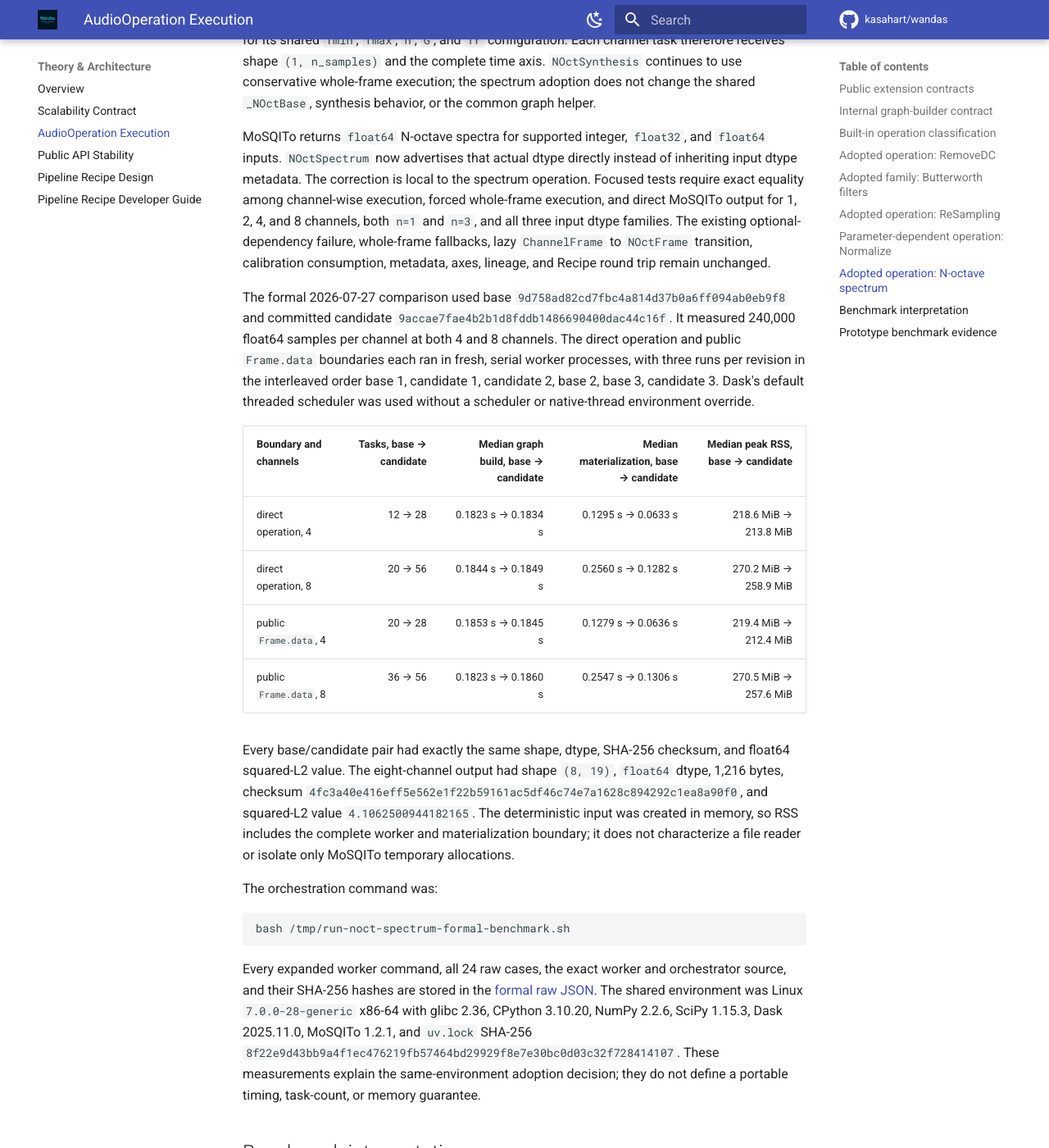
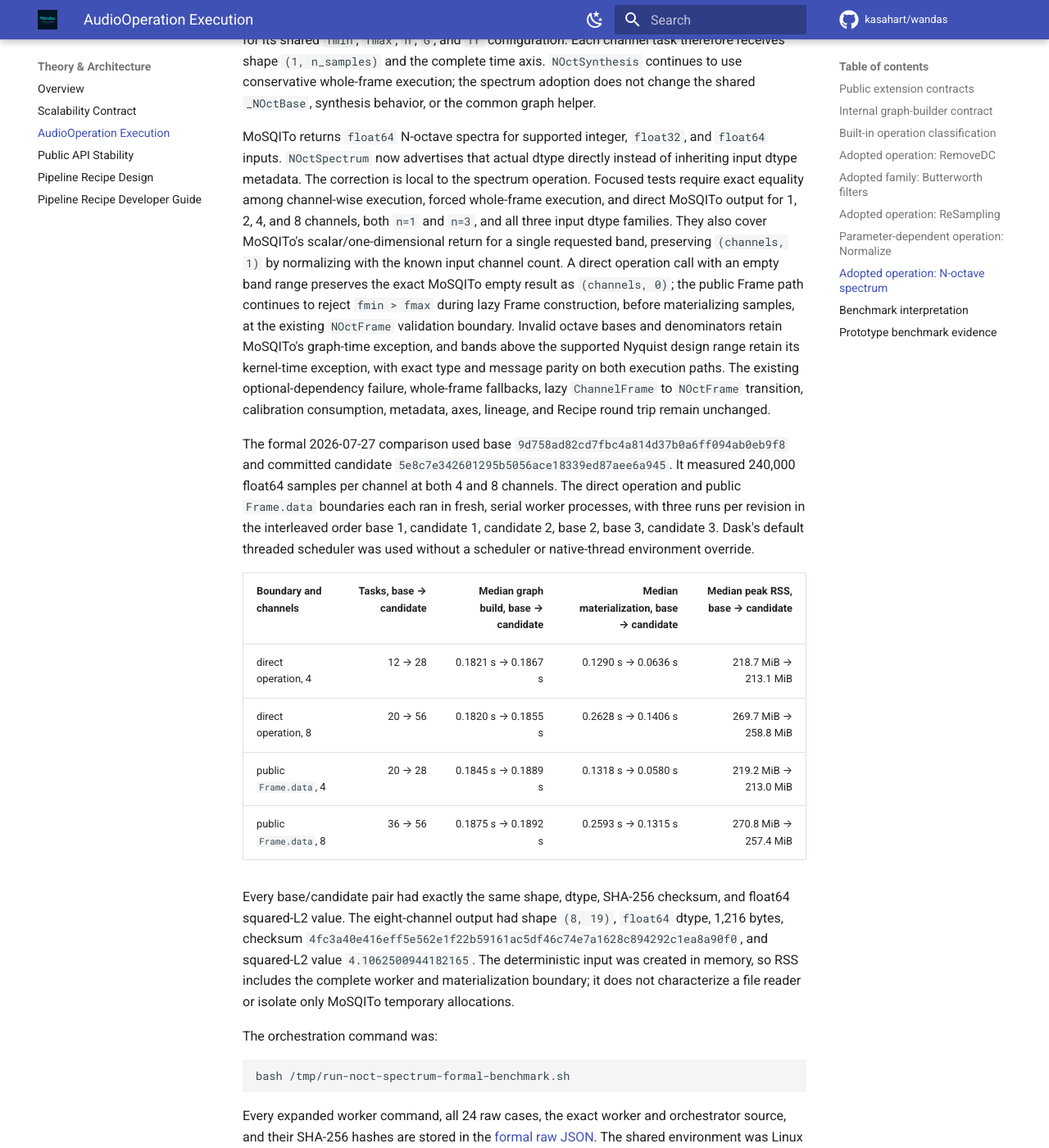
Before and after one commit to kasahart/wandas, an MkDocs documentation site: the page built from docs/src/explanation/audio-operation-execution.md, in a window 1280 px wide and 1400 px high, scrolled down 5202 px. Shown: the whole window at 82% size. Built offline with MkDocs 1.6.1 and Material for MkDocs 9.7.7, drawn with Linux system fonts in a browser that asks for light colours; comment, search, counter and statistics services are not loaded.

Commit message:
docs: refresh N-octave benchmark evidence

```diff
--- a/docs/src/explanation/audio-operation-execution.md
+++ b/docs/src/explanation/audio-operation-execution.md
@@ -166,13 +166,21 @@ MoSQITo returns `float64` N-octave spectra for supported integer, `float32`, and
 inheriting input dtype metadata. The correction is local to the spectrum operation.
 Focused tests require exact equality among channel-wise execution, forced whole-frame
 execution, and direct MoSQITo output for 1, 2, 4, and 8 channels, both `n=1` and `n=3`,
-and all three input dtype families. The existing optional-dependency failure,
+and all three input dtype families. They also cover MoSQITo's scalar/one-dimensional
+return for a single requested band, preserving `(channels, 1)` by normalizing with the
+known input channel count. A direct operation call with an empty band range preserves
+the exact MoSQITo empty result as `(channels, 0)`; the public Frame path continues to
+reject `fmin > fmax` during lazy Frame construction, before materializing samples, at
+the existing `NOctFrame` validation boundary. Invalid
+octave bases and denominators retain MoSQITo's graph-time exception, and bands above
+the supported Nyquist design range retain its kernel-time exception, with exact type
+and message parity on both execution paths. The existing optional-dependency failure,
 whole-frame fallbacks, lazy `ChannelFrame` to `NOctFrame` transition, calibration
 consumption, metadata, axes, lineage, and Recipe round trip remain unchanged.
 
 The formal 2026-07-27 comparison used base
 `9d758ad82cd7fbc4a814d37b0a6ff094ab0eb9f8` and committed candidate
-`9accae7fae4b2b1d8fddb1486690400dac44c16f`. It measured 240,000 float64 samples per
+`5e8c7e342601295b5056ace18339ed87aee6a945`. It measured 240,000 float64 samples per
 channel at both 4 and 8 channels. The direct operation and public `Frame.data`
 boundaries each ran in fresh, serial worker processes, with three runs per revision in
 the interleaved order base 1, candidate 1, candidate 2, base 2, base 3, candidate 3.
@@ -181,10 +189,10 @@ environment override.
 
 | Boundary and channels | Tasks, base → candidate | Median graph build, base → candidate | Median materialization, base → candidate | Median peak RSS, base → candidate |
 | --- | ---: | ---: | ---: | ---: |
-| direct operation, 4 | 12 → 28 | 0.1823 s → 0.1834 s | 0.1295 s → 0.0633 s | 218.6 MiB → 213.8 MiB |
-| direct operation, 8 | 20 → 56 | 0.1844 s → 0.1849 s | 0.2560 s → 0.1282 s | 270.2 MiB → 258.9 MiB |
-| public `Frame.data`, 4 | 20 → 28 | 0.1853 s → 0.1845 s | 0.1279 s → 0.0636 s | 219.4 MiB → 212.4 MiB |
-| public `Frame.data`, 8 | 36 → 56 | 0.1823 s → 0.1860 s | 0.2547 s → 0.1306 s | 270.5 MiB → 257.6 MiB |
+| direct operation, 4 | 12 → 28 | 0.1821 s → 0.1867 s | 0.1290 s → 0.0636 s | 218.7 MiB → 213.1 MiB |
+| direct operation, 8 | 20 → 56 | 0.1820 s → 0.1855 s | 0.2628 s → 0.1406 s | 269.7 MiB → 258.8 MiB |
+| public `Frame.data`, 4 | 20 → 28 | 0.1845 s → 0.1889 s | 0.1318 s → 0.0580 s | 219.2 MiB → 213.0 MiB |
+| public `Frame.data`, 8 | 36 → 56 | 0.1875 s → 0.1892 s | 0.2593 s → 0.1315 s | 270.8 MiB → 257.4 MiB |
 
 Every base/candidate pair had exactly the same shape, dtype, SHA-256 checksum, and
 float64 squared-L2 value. The eight-channel output had shape `(8, 19)`, `float64`
@@ -202,7 +210,7 @@ bash /tmp/run-noct-spectrum-formal-benchmark.sh
 
 Every expanded worker command, all 24 raw cases, the exact worker and orchestrator
 source, and their SHA-256 hashes are stored in the
-[formal raw JSON](../assets/benchmarks/noct-spectrum-channelwise/base-9d758ad8-candidate-9accae7f.json).
+[formal raw JSON](../assets/benchmarks/noct-spectrum-channelwise/base-9d758ad8-candidate-5e8c7e34.json).
 The shared environment was Linux `7.0.0-28-generic` x86-64 with glibc 2.36,
 CPython 3.10.20, NumPy 2.2.6, SciPy 1.15.3, Dask 2025.11.0, MoSQITo 1.2.1, and
 `uv.lock` SHA-256
```
Also changed, not shown: docs/src/explanation/scalability-contract.md (+2 -2 lines), docs/src/assets/benchmarks/noct-spectrum-channelwise/base-9d758ad8-candidate-5e8c7e34.json.
